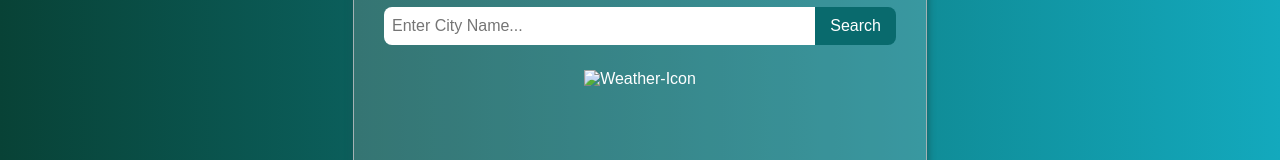
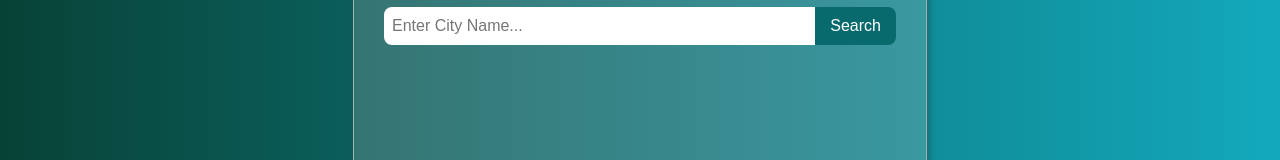
Before and after one commit to Muhammad-Saad-Riaz/Simple-Weather-App, a plain HTML site: page index.html in a window 1280 px wide. Shown: the part 280-440 px from the top of the page. Drawn offline with Linux system fonts and the light colour scheme.

Commit message:
Hiding Image Alternate Text

```diff
--- a/index.html
+++ b/index.html
@@ -19,7 +19,7 @@
             <h2 id="city"></h2>
             <p id="temperature"></p>
             <p id="description"></p>
-            <img src="" alt="Weather-Icon" id="weather-icon">
+            <img src="" alt="Weather-Icon" id="weather-icon" style="display: none">
         </div>
     </div>
 
```
